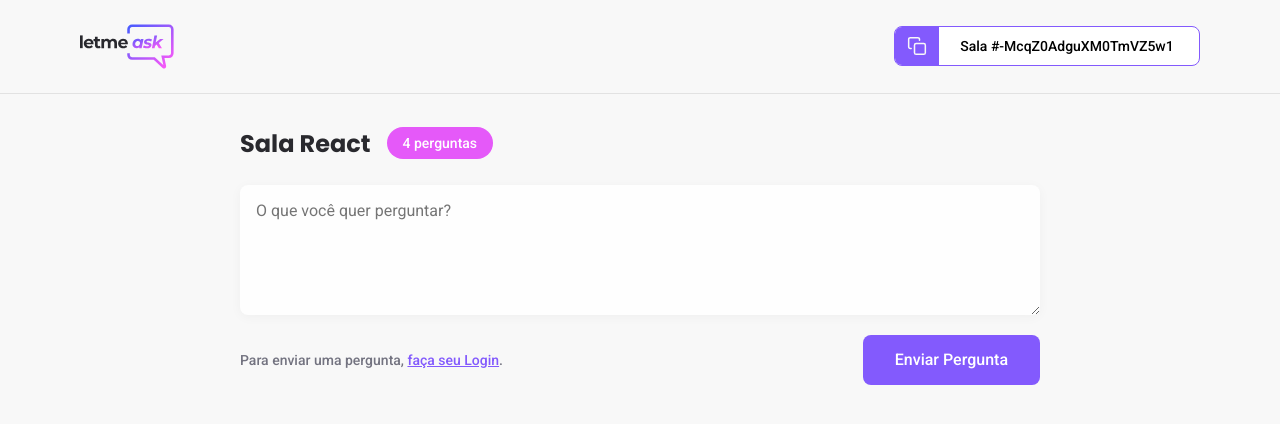
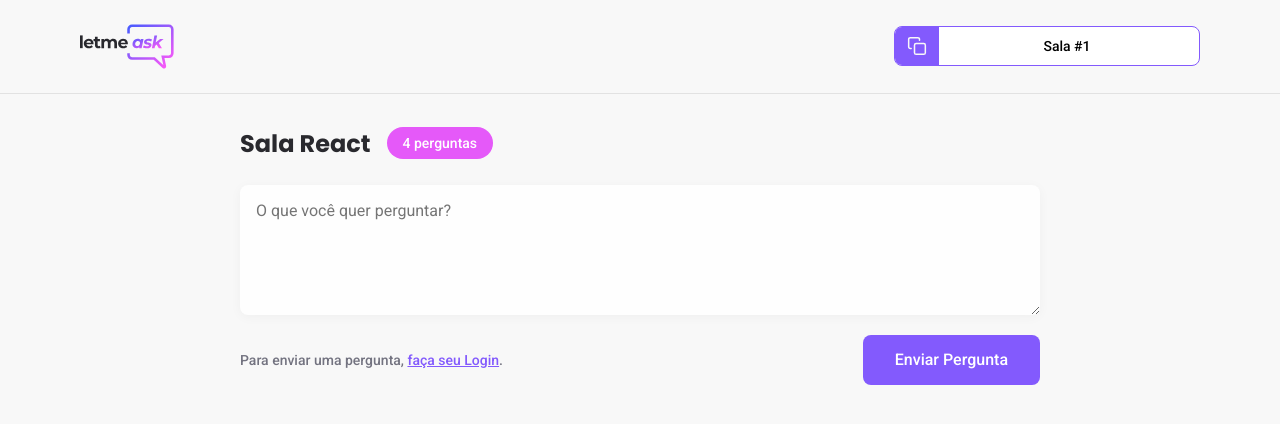
Before and after one commit to marconwillian/letmeask, a React (Create React App) app: page /rooms/1 in a window 1280 px wide. Shown: the top 424 px of the page. Built offline with nearby package versions, Linux system fonts and the light colour scheme; no server answers.

Commit message:
chore ✨️: Finish Room Code from id

```diff
--- a/src/App.tsx
+++ b/src/App.tsx
@@ -13,7 +13,7 @@ function App() {
                 <Switch>
                     <Route path="/" component={Home} exact/>
                     <Route path="/rooms/new" component={NewRoom} />
-                    <Route path="/rooms/:id" component={Room} />
+                    <Route path="/rooms/:roomId" component={Room} />
                 </Switch>
             </AuthContextProvider>
         </BrowserRouter>
--- a/src/components/RoomCode.tsx
+++ b/src/components/RoomCode.tsx
@@ -2,14 +2,22 @@ import copyImg from '../assets/images/copy.svg';
 
 import '../styles/components/room-code.scss';
 
-export function RoomCode (){
+type RoomCodeProps = {
+    code: string;
+}
+
+export function RoomCode ({code}: RoomCodeProps){
+
+    function copyRoomCodeToClipboard(){
+        navigator.clipboard.writeText(code)
+    }
 
     return (
-        <button className="room-code">
+        <button className="room-code" type="button" onClick={copyRoomCodeToClipboard}>
             <div>
                 <img src={copyImg} alt="Copy room code" />
             </div>
-            <span>Sala #-McqZ0AdguXM0TmVZ5w1</span>
+            <span>Sala #{code}</span>
         </button>
     )
 }
--- a/src/pages/Room.tsx
+++ b/src/pages/Room.tsx
@@ -1,16 +1,23 @@
+import { useParams } from 'react-router-dom';
 
 import '../styles/room.scss'
 import logoImg from '../assets/images/logo.svg';
 import { Button } from '../components/Button';
 import { RoomCode } from '../components/RoomCode';
 
+type RoomParams = {
+    roomId: string;
+}
+
 export function Room() {
+    const params = useParams<RoomParams>();
+
     return (
         <div id="page-room">
             <header>
                 <div className="content">
                     <img src={logoImg} alt="Letmeask" />
-                    <RoomCode />
+                    <RoomCode code={params.roomId}/>
                 </div>
             </header>
 
```
